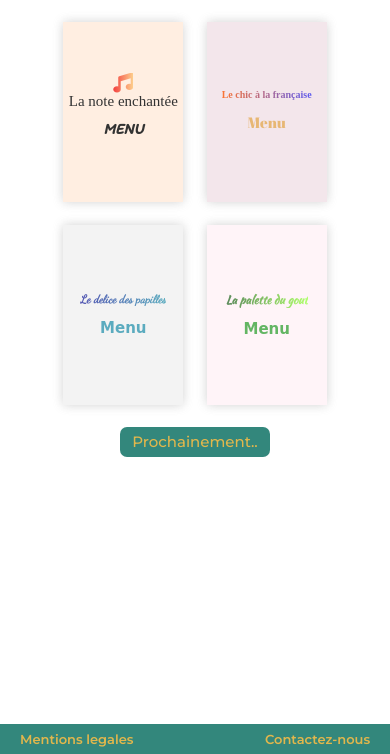
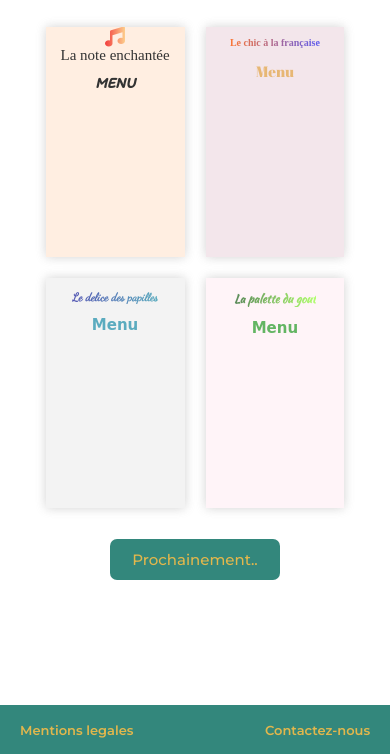
Before and after one commit to anobayann/ohmyfood-sass-version, a website: page index.html in a window 390 px wide. Shown: the part 90-844 px from the top of the page. Drawn offline with Linux system fonts and the light colour scheme; a web font is replaced by a local one.

Commit message:
parti mobil portatrait du menu

```diff
--- a/index.html
+++ b/index.html
@@ -29,6 +29,7 @@
                 <h1 class="header">ohmyfood</h1>
             </a>
         </header>
+        <main>
         <nav>
             <ul class="meal">
                 <li class="meal__meal-1">
@@ -38,12 +39,15 @@
                         <h2>menu</h2>
                     </a>
                 </li>
+
                 <li class="meal__meal-2">
                     <a href="menu2.html">
                         <h3>Le chic à la française</h3>
                         <h2>Menu</h2>
                     </a>
                 </li>
+            </ul>
+            <ul class="meal">
                 <li class="meal__meal-3">
                     <a href="menu3.html">
                         <h3>Le delice des papilles</h3>
@@ -58,11 +62,13 @@
                 </li>
             </ul>
         </nav>
+
         <section class="btn-next">
             <a href="next.html" target="_blank">
                 <h4 class="btn-next__saving">Prochainement</h4>
             </a>
         </section>
+        </main>
         <footer class="footer">
             <a href="mlegales.html" target="_blank">
                 <h5 class="footer__wiggle">Mentions legales</h5>
--- a/sass/base/_base.scss
+++ b/sass/base/_base.scss
@@ -1,7 +1,7 @@
 
 @import "../../node_modules/normalize-scss/sass/normalize/import-now";
 html {
-	font-size: 62.5%;
+	font-size: 10px;
 	line-height: unset;
 
 	@media (min-width: 768px){
--- a/sass/components/_btn-index.scss
+++ b/sass/components/_btn-index.scss
@@ -6,8 +6,8 @@
       display: flex;
       background: $color-header-background;
       color: $color-header-text;
-      width: 15rem;
-      height: 30px;
+      width: 43.6vw;
+      height: 4.94vh;
       border-radius: 7px;
       justify-content: center;
       align-items: center;
--- a/sass/layouts/_footer.scss
+++ b/sass/layouts/_footer.scss
@@ -1,6 +1,6 @@
 .footer {
     display: flex;
-    height: 3rem;
+    height: 5.78vh;
     background: $color-header-background;
     justify-content: space-between;
     align-items: center;
--- a/sass/layouts/_header.scss
+++ b/sass/layouts/_header.scss
@@ -5,7 +5,7 @@
 	margin-top: 0;
 	font-size: 3.5rem;
 	align-items: center;
-	height: 6rem;
+	height: 10.26vh;
 	justify-content: center;
 	margin-bottom: 0;
 	font-weight: 700;
--- a/sass/pages/_index.scss
+++ b/sass/pages/_index.scss
@@ -1,12 +1,21 @@
 
+main{
+  margin: auto;
+  align-items: center;
+
+}
+nav{
+  margin: 2rem;
+}
 .meal {
     display: flex;
     list-style-type: none;
     padding-left: 0px;
-    flex-flow: wrap;
+    margin: auto;
     justify-content: center;
-    align-items: flex-start;
-    margin-top: 4rem;
+
+
+
 
 
 
@@ -14,6 +23,10 @@
 
       box-shadow: 0px 0px 10px #c7c7c7;
       margin: 3%;
+      width: 35.6vw;
+      max-width: 15rem;
+      height: 31.6vh;
+      max-height: 23rem;
       @media (min-width: 768px){
         padding: 1rem;
       }
@@ -24,8 +37,8 @@
       flex-direction: column;
       align-items: center;
       justify-content: center;
-      width: 12rem;
-      height: 18rem;
+
+
       transition: 0.5s;
       &:hover {
         transform: scale(1.3);
```
Also changed, not shown: README.md, css/commun.css, css/style.css, 1 other file.
